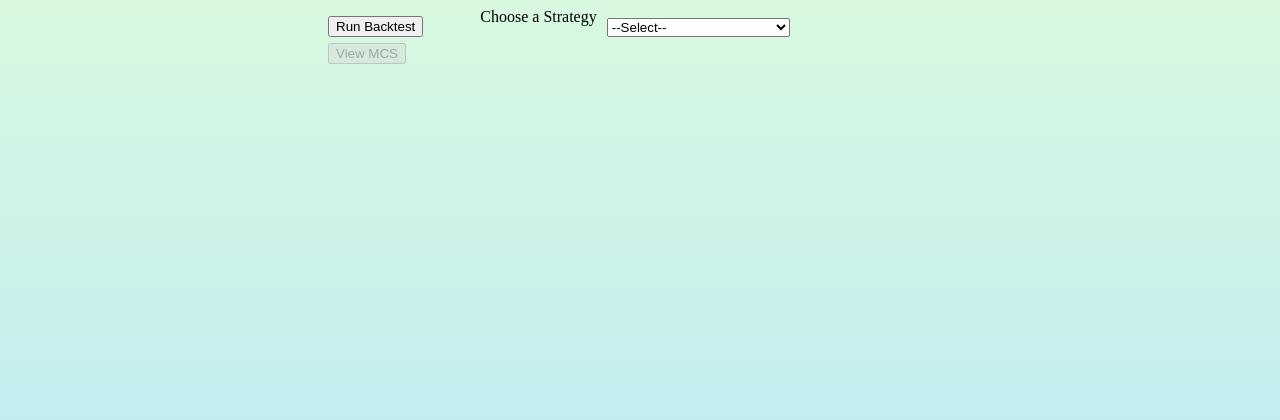
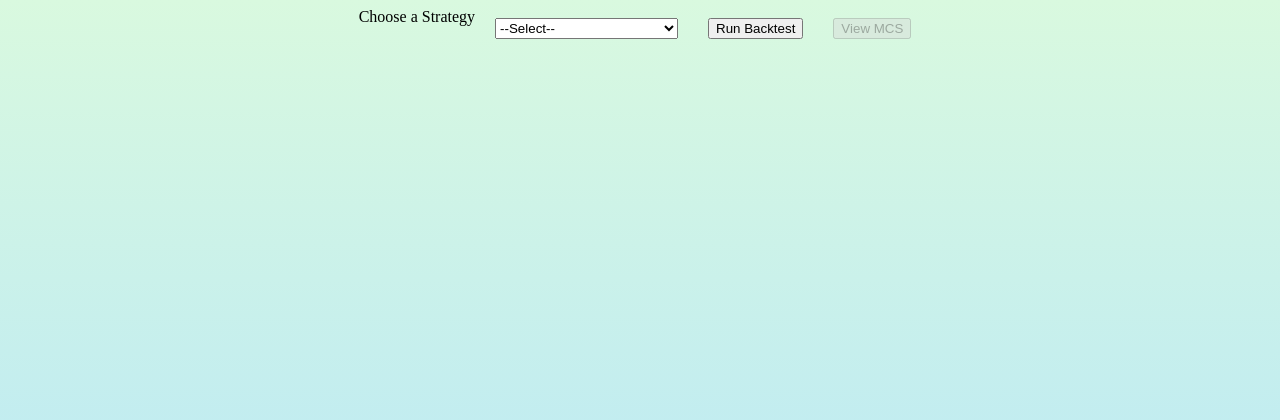
Before and after one commit to MervinWang0/backtesting-app, a Django app: page /backtest/ in a window 1280 px wide. Shown: the top 420 px of the page. Run offline with Django 5.2, Linux system fonts and the light colour scheme; parts of the project's set-up code (start-up, migrations or seed data) failed here and were passed over; some libraries are stand-ins or nearby versions.

```diff
--- a/Orbital/base/static/base/backtest.css
+++ b/Orbital/base/static/base/backtest.css
@@ -20,19 +20,23 @@ body {
   margin: 10px;
 }
 #run_backtest {
-  position: absolute;
+  margin: 10px;
+
+  /* position: absolute;
   top: 8px;
-  left: 320px;
+  left: 320px; */
 }
 
 #view_mcs_btn {
-  position: absolute;
+  margin: 10px;
+  /* position: absolute;
   top: 35px;
-  left: 320px;
+  left: 320px; */
 }
 
 #input_container {
   position: relative;
+  gap:10px;
 }
 
 /* Style input parameter boxes */
--- a/Orbital/base/static/base/backtest.js
+++ b/Orbital/base/static/base/backtest.js
@@ -78,7 +78,7 @@ function graph_backtest() {
     }
     cleaned_params["tickers"] = ticker_lst;
     cleaned_params['strategy_name'] = chosen_strategy_id;
-    // alert(`These are the cleaned parameters to be passed ${cleaned_params}`)
+    alert(`These are the cleaned parameters to be passed ${cleaned_params}`)
 
     // Pass data to views function
     fetch("/backtest_graph/", {
--- a/Orbital/base/views/backtest.py
+++ b/Orbital/base/views/backtest.py
@@ -22,6 +22,7 @@ def backtest_graph(request) -> HttpResponse:
     plots the equity curve of the backtest
     '''
     if request.method == "POST":
+        print("Entered backtest_graph")
         data: dict[str: any] = json.loads(request.body)
         # Cleaning data
         # Extra conversion, during debugging short/long window being float causes
```
Also changed, not shown: Orbital/Orbital/settings.py (+9 -6 lines), 1 other file.
